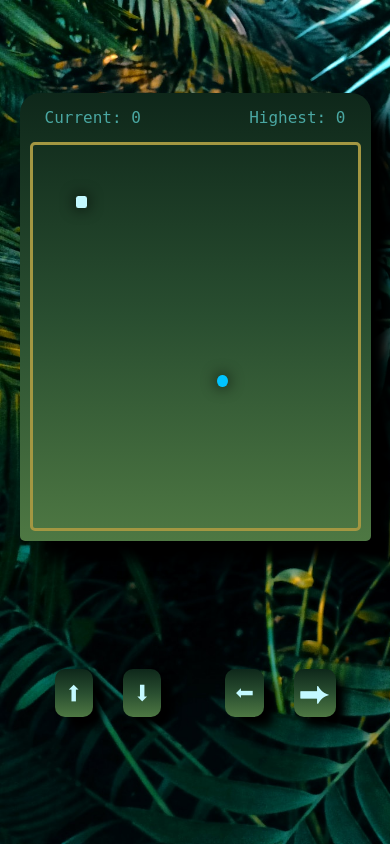
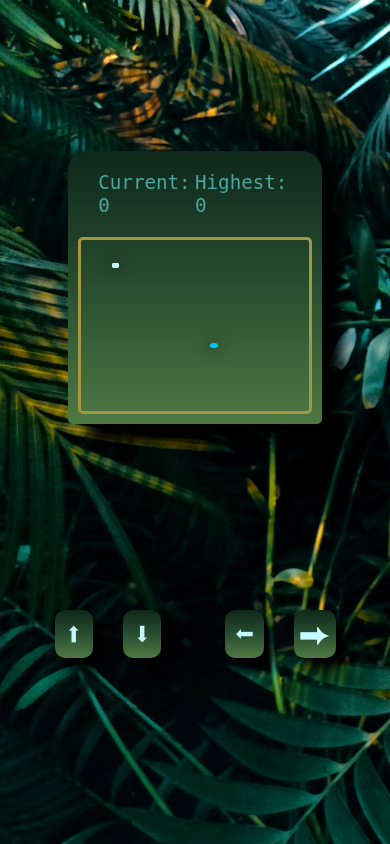
Before and after one commit to hicte/ssnake, a plain HTML site: page index.html in a window 390 px wide. Drawn offline with Linux system fonts and the light colour scheme.

Commit message:
Update style.css

```diff
--- a/style.css
+++ b/style.css
@@ -87,15 +87,15 @@ body {
 }
 
 @media screen and (max-width: 800px) {
-    .wrapper {
+/*     .wrapper {
         width: 90vmin;
         height: 115vmin;
-    }
+    } */
 
-    .game-details {
+/*     .game-details {
         font-size: 1rem;
         padding: 15px;
-    }
+    } */
 
     .controller {
         display: flex;
```
